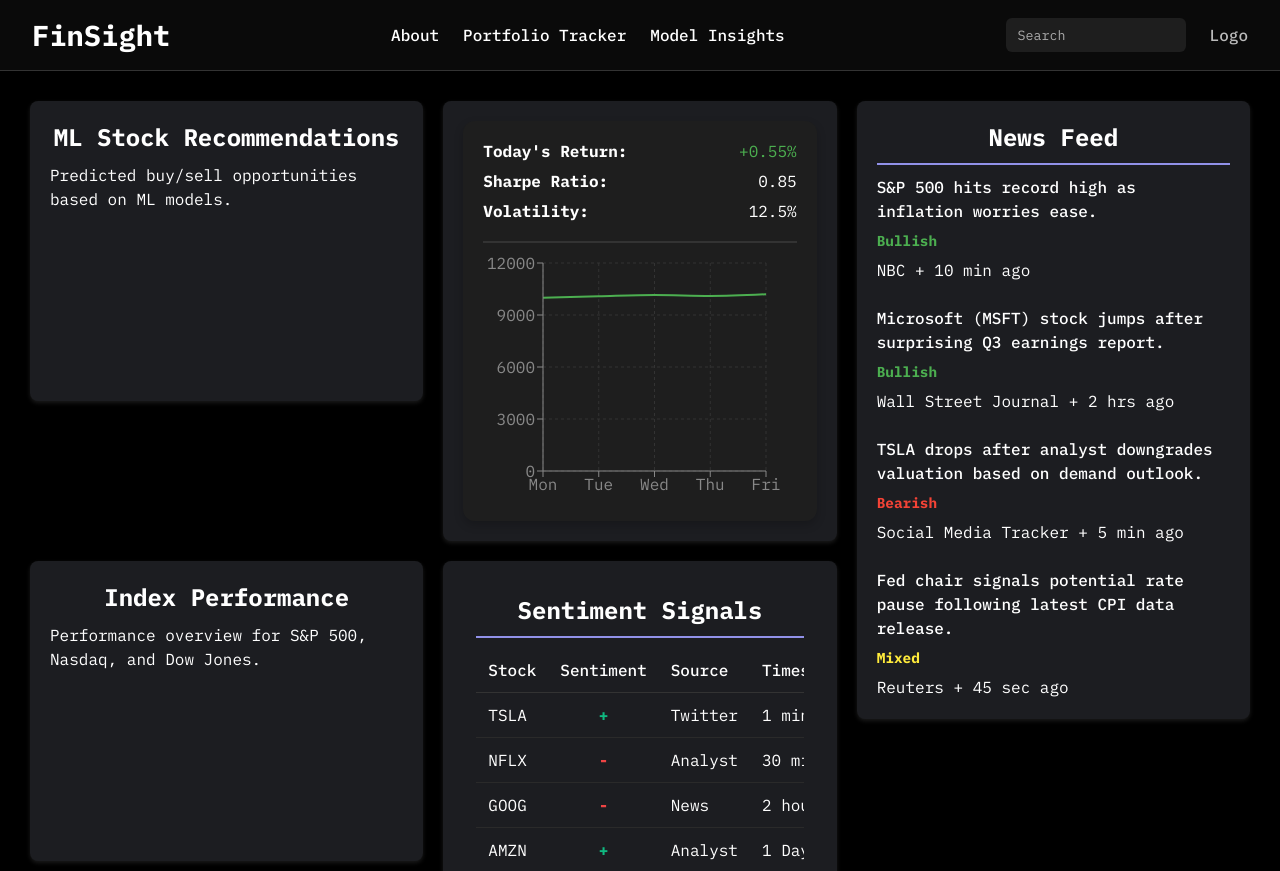
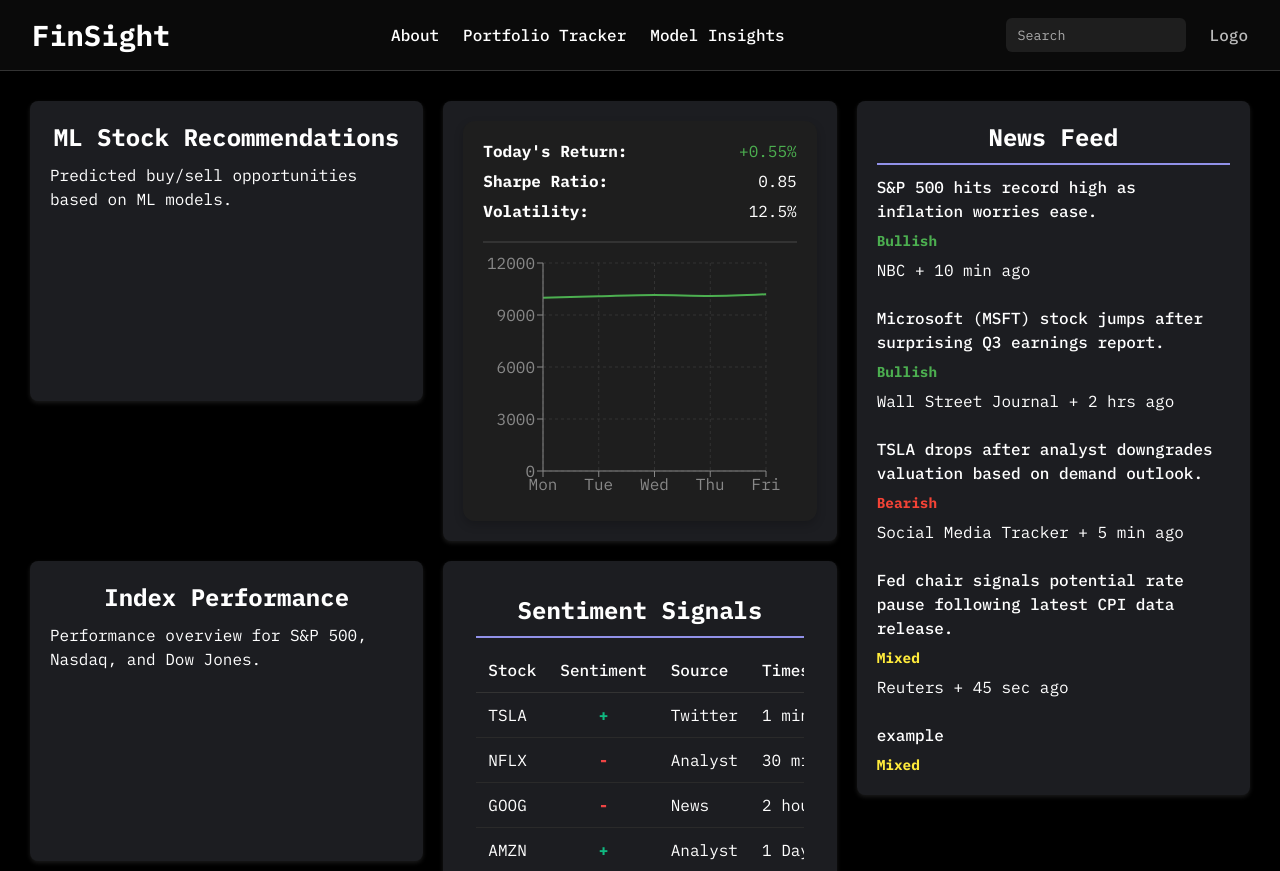
Before and after one commit to CS196Illinois/FA25-Group26, a Next.js app in the folder Project/finsight/: page / in a window 1280 px wide. Built offline with nearby package versions, Linux system fonts and the light colour scheme.

Commit message:
I added a scrollbar to the news feed

```diff
--- a/Project/finsight/src/app/components/Blocks/NewsFeed.js
+++ b/Project/finsight/src/app/components/Blocks/NewsFeed.js
@@ -25,6 +25,13 @@ const mockNewsData = [
   {
     id: 4,
     headline: "Fed chair signals potential rate pause following latest CPI data release.",
+    sentiment: "Mixed",
+    source: "Reuters",
+    timestamp: "45 sec ago"
+  },
+  {
+    id: 5,
+    headline: "example",
     sentiment: "Mixed",
     source: "Reuters",
     timestamp: "45 sec ago"
--- a/Project/finsight/src/app/components/Blocks/NewsFeed.module.css
+++ b/Project/finsight/src/app/components/Blocks/NewsFeed.module.css
@@ -10,7 +10,9 @@
     display: flex;
     flex-direction: column;
     gap: 24px;
-
+    max-height: 600px;
+    overflow-y: auto;
+    padding-right: 10px;
   }
 
   .newsItem {
```
